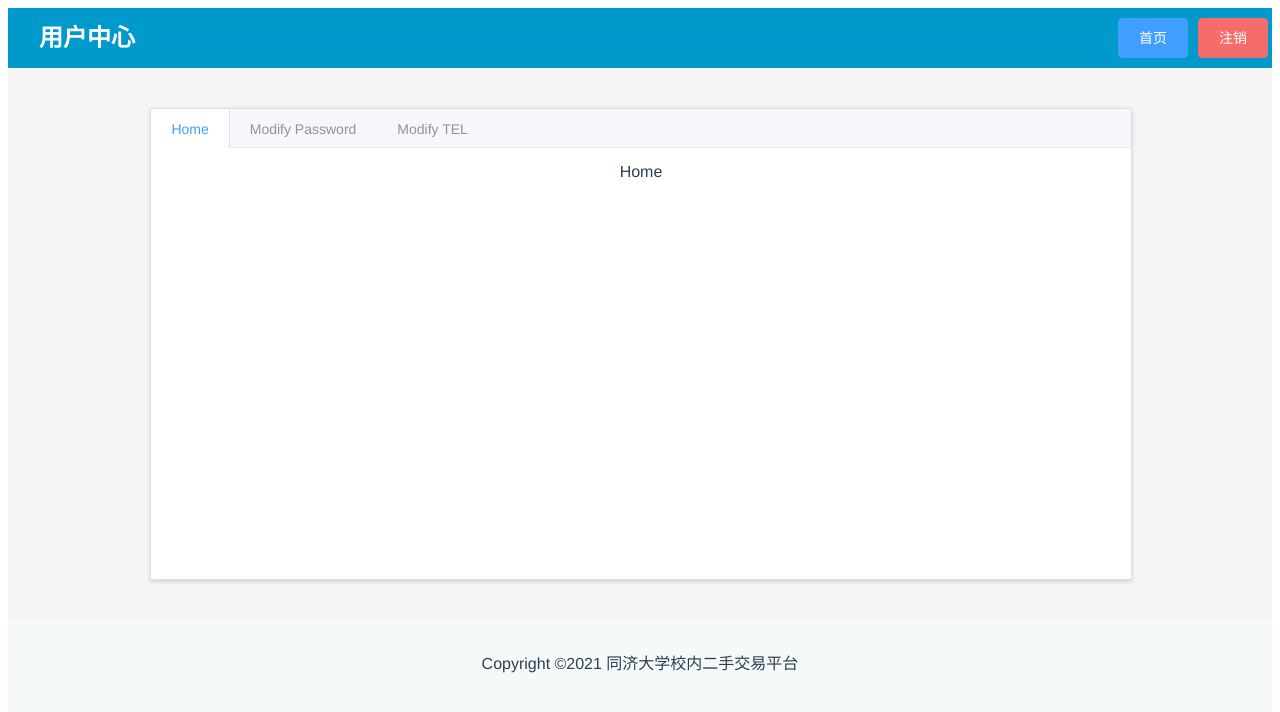
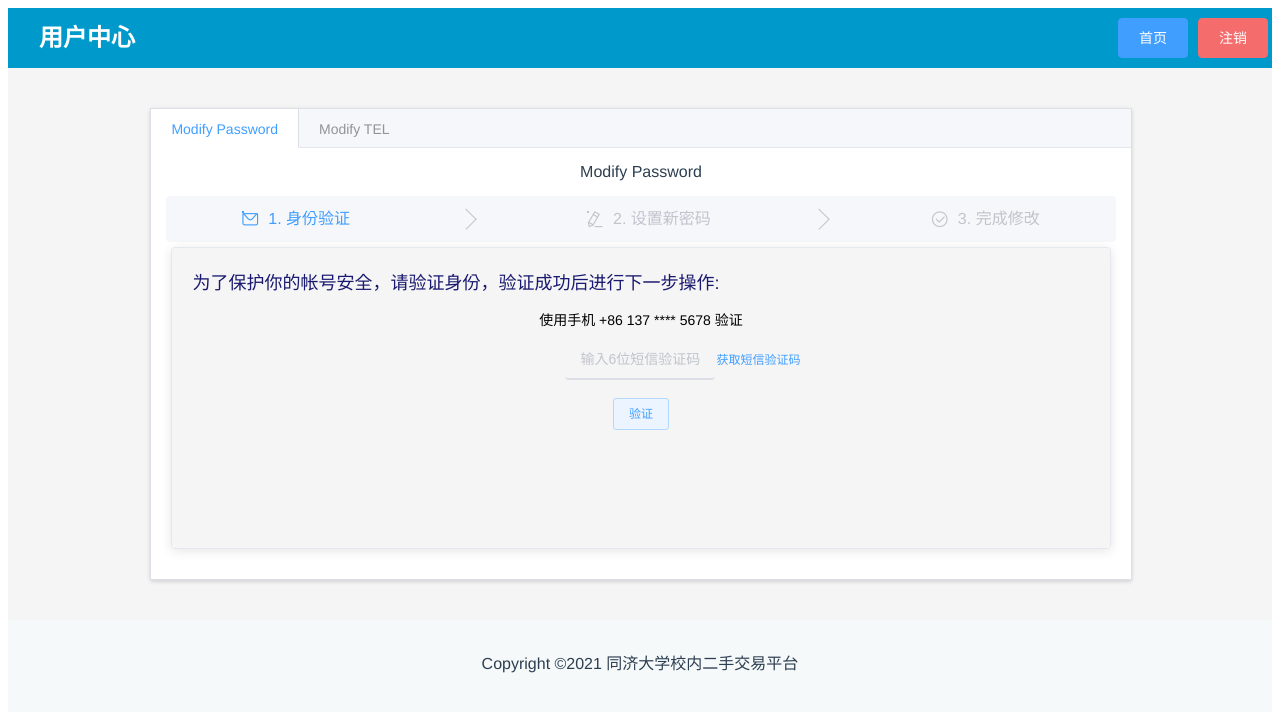
Before and after one commit to xuwangzilu/SoftwareEngineering, a Vue app: page /security in a window 1280 px wide. Shown: the top 712 px of the page. Built offline with nearby package versions, Linux system fonts and the light colour scheme.

Commit message:
登陆页面增加了输入说明,编写了账号安全页面

```diff
--- a/src/views/Home.vue
+++ b/src/views/Home.vue
@@ -281,7 +281,7 @@
 </template>
 
 <script>
-import { ElMessage } from 'element-plus';
+import ElMessage from "element-plus"
 import TopNav from "../components/TopNav"
 export default {
     components:{
--- a/src/views/Login.vue
+++ b/src/views/Login.vue
@@ -135,8 +135,15 @@
 </template>
 
 <script>
-import {ElMessage} from 'element-plus'
+import { h } from 'vue'
+import { ElNotification,ElMessage } from 'element-plus';
 export default {
+  created(){
+    ElNotification({
+      title: '测试规范',
+      message: h('i', { style: 'color: teal' }, '普通用户账号长7位,密码包含字母和数字、8-20位即可;管理员账号长4位,密码同上即可;手机号码长11位,验证码长6位即可。'),
+    })
+  },
   data(){
     //登录密码验证规则
     const validatePassword = (rule, value, callback) => {
--- a/src/views/User/Security.vue
+++ b/src/views/User/Security.vue
@@ -6,9 +6,86 @@
     </el-header>
     <el-main>
       <el-tabs type="border-card" style="margin:20px 10%;width: 80%;height: 470px;">
-        <el-tab-pane label="Home">Home</el-tab-pane>
-        <el-tab-pane label="Modify Password">Modify Password</el-tab-pane>
-        <el-tab-pane label="Modify TEL">Modify TEL</el-tab-pane>
+        <el-tab-pane label="Modify Password">
+          Modify Password
+          <el-steps :space="200" :active="activePwd" process-status="finish" finish-status="success" simple style="margin-top: 15px;">
+            <el-step title="1. 身份验证" icon="el-icon-message"></el-step>
+            <el-step title="2. 设置新密码" icon="el-icon-edit"></el-step>
+            <el-step title="3. 完成修改" icon="el-icon-circle-check"></el-step>
+          </el-steps>
+          <el-card v-if="activePwd===0" :body-style="{padding: '0px 0px 0px 0px', backgroundColor: '#F5F5F5',}"
+            style="margin: 5px 5px;height: 300px;">
+            <div style="text-align: left;">
+              <span style="display: inline-block;color: #191970;margin: 20px 0px 5px 20px;font-size: 18px;">
+                为了保护你的帐号安全，请验证身份，验证成功后进行下一步操作:
+              </span>
+            </div>
+            <span style="display: inline-block;color: #000000;margin: 10px 0px;font-size: 14px;">
+              使用手机 +86 {{telNum.substr(0,3)}} **** {{telNum.substr(9,12)}} 验证
+            </span><br/>
+            <div class="input">
+              <el-input v-model="inputCAPTCHA" placeholder="输入6位短信验证码" maxlength="6" style="width: 150px;margin-left: 85px;"></el-input>
+              <el-button type="text" size="small" @click="getCAPTCHA(telNum,inputCAPTCHA)">获取短信验证码</el-button>
+            </div><br/>
+            <span><el-button type="primary" plain size="small" @click="identify(inputCAPTCHA)" style="margin-bottom: 120px;">验证</el-button></span>
+          </el-card>
+          <el-card v-if="activePwd===1" :body-style="{padding: '0px 0px 0px 0px', backgroundColor: '#F5F5F5',}"
+            style="margin: 5px 5px;height: 300px;">
+              <span style="display: inline-block;color: #191970;margin: 20px 0px 15px 20px;font-size: 15px;">
+                验证成功，请为您的账号设置并确认新密码:
+              </span>
+            <div class="input">
+              <span style="display: inline-block;font-size: 15px;margin: 10px 10px 0px 0px">新密码:</span>
+              <el-input v-model="newPassWord" show-password placeholder="请输入新密码" maxlength="20" style="width: 150px;"></el-input>
+            </div><br/>
+            <div class="input">
+              <span style="display: inline-block;font-size: 15px;margin: 10px 10px 0px 0px">确认密码:</span>
+              <el-input v-model="confirm" show-password placeholder="重新输入以验证" maxlength="20" style="width: 150px;"></el-input>
+            </div><br/>
+            <span><el-button type="primary" plain size="small" @click="modifyPwd()" style="margin-bottom: 120px;">确认</el-button></span>
+          </el-card>
+          <el-card v-if="activePwd===2" :body-style="{padding: '0px 0px 0px 0px', backgroundColor: '#F5F5F5',}"
+            style="margin: 5px 5px;height: 300px;">
+            <span style="display: inline-block;color: #191970;margin: 20px 0px 15px 20px;font-size: 15px;">
+              修改成功，将在3秒后为您跳转到登录页面...
+            </span><br/>
+            <span style="display: inline-block;color: #32CD32;margin: 20px 0px 180px 20px;font-size: 40px;"><i class="el-icon-circle-check"></i></span>
+          </el-card>
+        </el-tab-pane>
+        <!--修改手机-->
+        <el-tab-pane label="Modify TEL">
+          Modify TEL
+          <el-steps :space="200" :active="activePwd" process-status="finish" finish-status="success" simple style="margin-top: 15px;">
+            <el-step title="1. 设置新手机号码" icon="el-icon-message"></el-step>
+            <el-step title="2. 完成修改" icon="el-icon-circle-check"></el-step>
+          </el-steps>
+          <el-card v-if="activePwd === 0" :body-style="{padding: '0px 0px 0px 0px', backgroundColor: '#F5F5F5',}"
+            style="margin: 5px 5px;height: 300px;">
+            <div style="text-align: left;">
+              <span style="display: inline-block;color: #191970;margin: 20px 0px 5px 20px;font-size: 14px;">
+                您的账号现在绑定的手机号码为: +86 {{telNum.substr(0,3)}} **** {{telNum.substr(9,12)}} ,请输入新的手机号码:
+              </span>
+            </div>
+            <div class="input">
+              <el-input v-model="newTel" placeholder="新的绑定号码" maxlength="11" style="width: 150px;margin-left: 0px;"></el-input>
+            </div><br/>
+            <div class="input">
+              <el-input v-model="inputCAPTCHA_" placeholder="输入6位短信验证码" maxlength="6" style="width: 150px;margin-left: 85px;"></el-input>
+              <el-button type="text" size="small" @click="getCAPTCHA(newTel)">获取短信验证码</el-button>
+            </div><br/>
+            <span><el-button type="primary" plain size="small" @click="identifyAndModify(inputCAPTCHA_)" style="margin-bottom: 120px;">验证</el-button></span>
+          </el-card>
+          <el-card v-if="activePwd===1" :body-style="{padding: '0px 0px 0px 0px', backgroundColor: '#F5F5F5',}"
+            style="margin: 5px 5px;height: 300px;">
+            <span style="display: inline-block;color: #191970;margin: 20px 0px 15px 20px;font-size: 15px;">
+              修改成功,您的账号现在绑定的手机号码为: +86 {{newTel.substr(0,3)}} **** {{newTel.substr(9,12)}}
+            </span><br/>
+            <span style="display: inline-block;color: #32CD32;margin: 20px 0px 180px 20px;font-size: 40px;"><i class="el-icon-circle-check"></i></span>
+            <span style="display: inline-block;color: #191970;margin: 30px 0px 15px 20px;font-size: 15px;">
+              将为您跳转到账号中心主页...
+            </span>
+          </el-card>
+        </el-tab-pane>
       </el-tabs>
     </el-main>
     <el-footer style="background-color: #f6f9fa; height:100%">
@@ -21,22 +98,107 @@
 </template>
 
 <script>
+import { ElMessage } from 'element-plus';
 import BackNav from "../../components/BackNav"
 export default {
+    created(){
+      //调用接口: 传入（用户id） 返回（绑定手机号）
+      this.telNum='137 1234 5678';
+    },
     components:{
         BackNav,
     },
     data(){
         return{
-
+          activePwd: 0,  //修改密码步骤条当前激活步骤
+          telNum:'',  //用户绑定手机
+          inputCAPTCHA:'',  //输入验证码1
+          inputCAPTCHA_:'', //输入验证码2
+          CAPTCHA:'', //正确验证码
+          newPassWord:'',  //新密码
+          confirm:'', //确认新密码
+          activeTel: 0, //修改手机号步骤条当前激活步骤
+          newTel:'',  //新的手机号码
         }
     },
     methods:{
+      //倒计时
+      countdown(){
+        this.countDown--;
+      },
+      //获取验证码
+      getCAPTCHA(tel){
+        //调用接口：传入（手机号码）  返回（验证码）
+        console.log(tel);
+        this.CAPTCHA='123456';
+      },
+      //验证
+      identify(input){
+        if(input.length===6){
+          if(input===this.CAPTCHA){
+            this.activePwd++;
+          }
+        }else{
+          ElMessage.error('请输入6位验证码');
+        }
+      },
+      identifyAndModify(input){
+        if(this.newTel===''){
+          ElMessage.error('请输入新的手机号码');
+        }else if(this.newTel.length<11){
+          ElMessage.error('手机号码应为11位');
+        }else if(input.length===6){
+          if(input===this.CAPTCHA){
+            this.activePwd++;
+            //调用接口：传入（用户ID，新手机号码) 返回(success)
 
+            setTimeout(() => {
+              this.$router.go(0);
+              this.telNum=this.newTel;
+            }, 3000)
+          }
+        }else{
+          ElMessage.error('请输入6位验证码');
+        }
+      },
+      //修改密码
+      modifyPwd(){
+        const regNumber = /\d+/; //验证0-9的任意数字最少出现1次。
+        const regString = /[a-zA-Z]+/; //验证大小写26个字母任意字母最少出现1次。
+        if(this.newPassWord===''){
+          ElMessage.error('请输入新密码');
+        }else if(this.newPassWord.length<8){
+          ElMessage.error('密码应大于7位');
+        }else if(this.newPassWord.length>20){
+          ElMessage.error('密码应小于20位');
+        }else if(!regNumber.test(this.newPassWord) || !regString.test(this.newPassWord)){
+          ElMessage.error('密码应包含至少包含一位数字与一位字母');
+        }else if(this.confirm===''){
+          ElMessage.error('请确认新密码');
+        }else if(this.confirm!=this.newPassWord){
+          ElMessage.error('密码两次输入不一致!');
+        }else{
+          //调用接口: 传入（用户ID,新密码） 返回(success)
+
+          this.activePwd++;
+          setTimeout(() => {
+            this.$router.push('/login');
+            window.sessionStorage.setItem('uid','0');
+          }, 1000)
+        }
+      },
     },
 }
 </script>
 
 <style scoped>
-
+.input >>> .el-input__inner {
+    width: 150px;
+    border-top-width: 0px;
+    border-left-width: 0px;
+    border-right-width: 0px;
+    border-bottom-width: 2px;
+    background-color: #F5F5F5;
+    /*outline: medium;*/
+}
 </style>
```
